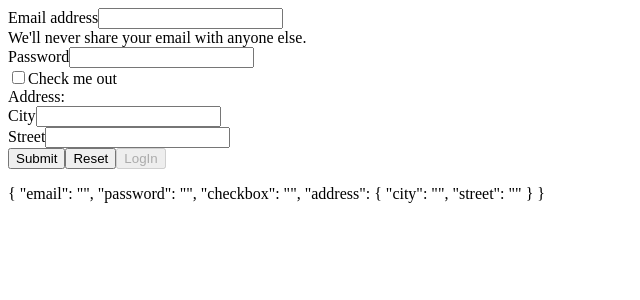
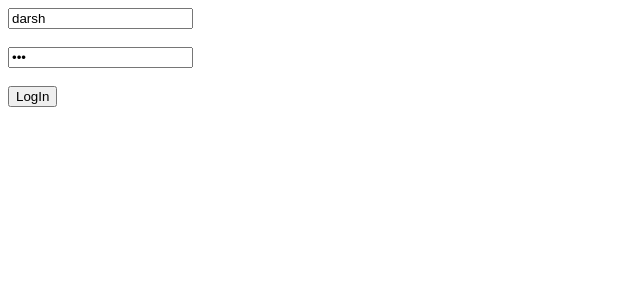
Before and after one commit to sakshishah434/ANGULAR, an Angular app: page / in a window 1280 px wide. Shown: the top 300 px of the page, without its empty margins (0-640 px from the left). Built offline with nearby package versions, Linux system fonts and the light colour scheme.

Commit message:
add new files

```diff
--- a/src/app/tdf/tdf.component.html
+++ b/src/app/tdf/tdf.component.html
@@ -1,4 +1,4 @@
-<form #userForm="ngForm" (ngSubmit)="onSubmit(userForm)">
+<!-- <form #userForm="ngForm" (ngSubmit)="onSubmit(userForm)">
     <div class="mb-3">
       <label for="exampleInputEmail1" class="form-label">Email address</label>
       <input type="email" class="form-control" required #email="ngModel" name="email" id="exampleInputEmail1" aria-describedby="emailHelp" ngModel>
@@ -28,7 +28,27 @@
     <button type="button" class="btn btn-success mx-6" (click)="resetForm (userForm)">Reset</button>
     <button [disabled]="userForm.invalid">LogIn</button>
   </form>
-  <p>{{userForm.value | json}}</p>
-  <!-- <p>Valid:{{userForm.valid}}</p>
+  <p>{{userForm.value | json}}</p> -->
+<!-- <p>Valid:{{userForm.valid}}</p>
   <p>touched:{{userForm.touched}}</p>
    -->
+<form [formGroup]="logInForm" (ngSubmit)="loginUser()">
+  <input
+    type="name"
+    placeholder="Enter your Name"
+    name="user"
+    formControlName="user"
+  />
+  <br />
+  <br />
+
+  <input
+    type="password"
+    placeholder="Enter your Password"
+    name="password"
+    formControlName="password"
+  />
+  <br />
+  <br />
+  <button>LogIn</button>
+</form>
--- a/src/app/tdf/tdf.component.ts
+++ b/src/app/tdf/tdf.component.ts
@@ -1,5 +1,6 @@
 import { Component } from '@angular/core';
 import { NgForm } from '@angular/forms';
+import { FormControl,FormGroup } from '@angular/forms';
 
 @Component({
   selector: 'app-tdf',
@@ -10,13 +11,23 @@ export class TdfComponent {
   ngOnInit(): void {
 
   }
-  onSubmit(data: NgForm) {
-    console.log(data.value);
+
+  logInForm = new FormGroup({
+    user: new FormControl('darsh'),
+    password: new FormControl('456')
+
+  });
+  loginUser() {
+    console.warn(this.logInForm.value);
+  }
 
   }
 
-  resetForm(userForm: NgForm) {
-    userForm.resetForm();
-  }
+  // onSubmit(data: NgForm) {
+  //   console.log(data.value);
 
-}
+  // }
+
+  // resetForm(userForm: NgForm) {
+  //   userForm.resetForm();
+  // }
```
Also changed, not shown: src/app/app.module.ts (+4 -3 lines).
